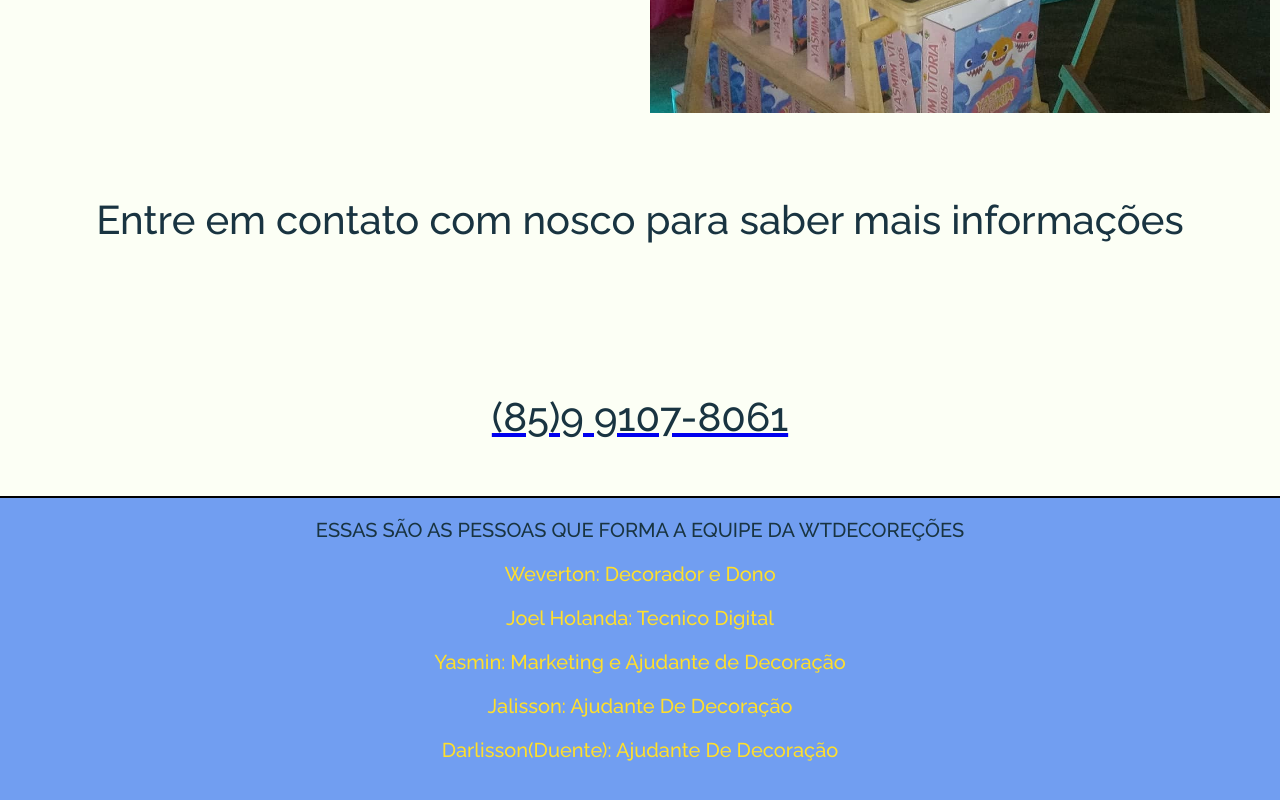
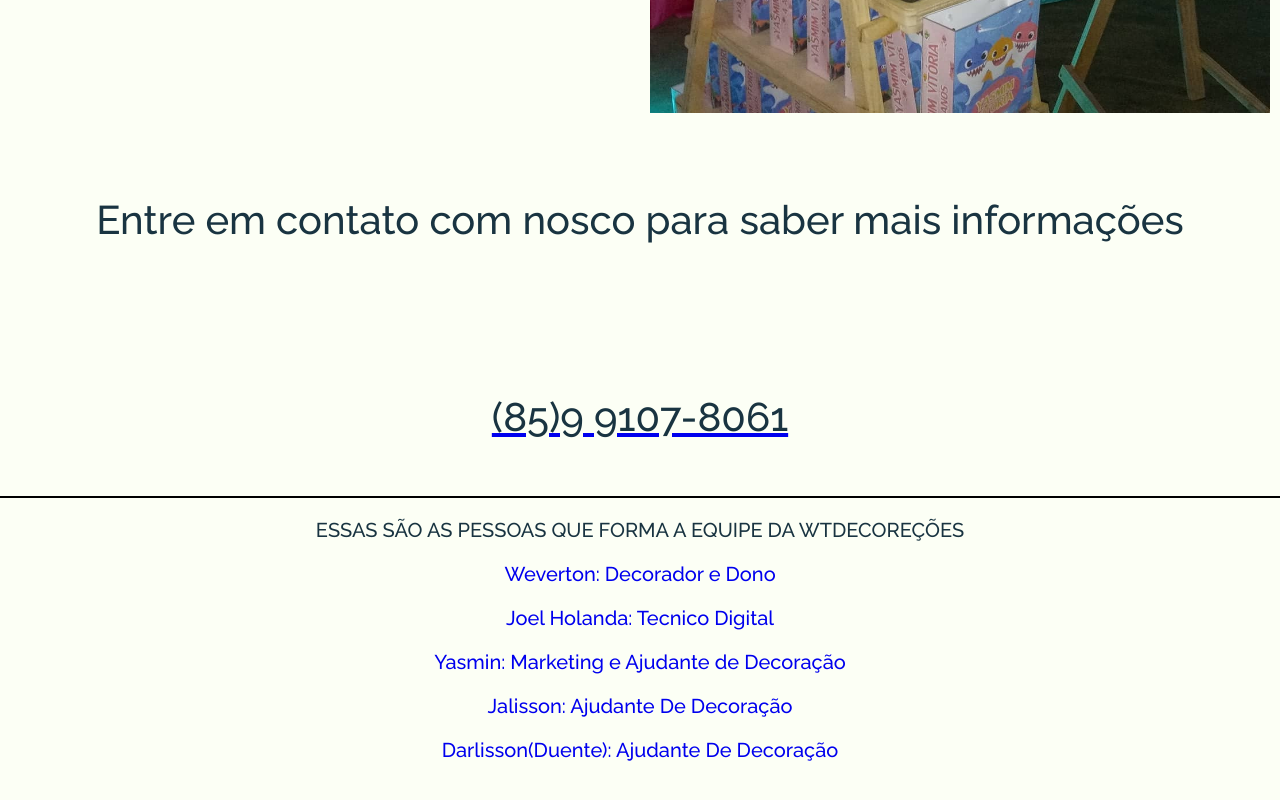
Before and after one commit to joel-holanda/wtdecoracoes.github.io, a plain HTML site: page index.html in a window 1280 px wide. Shown: the part 1204-2004 px from the top of the page. Drawn offline with Linux system fonts and the light colour scheme.

Commit message:
Update style.css

```diff
--- a/style.css
+++ b/style.css
@@ -196,15 +196,11 @@ section#quarta-estrofe {
     }section#terceira-estrofe p#numero {
         margin-top: 150px;
     }
-    section#quarta-estrofe {
-        background-color: rgb(113, 158, 241);
-    }
     section#quarta-estrofe p{
         font-size: 20px;
         margin-top: 20px;
     }
     section#quarta-estrofe a {
         text-decoration: none;
-        color: rgb(255, 223, 43);
     }
 }
```
